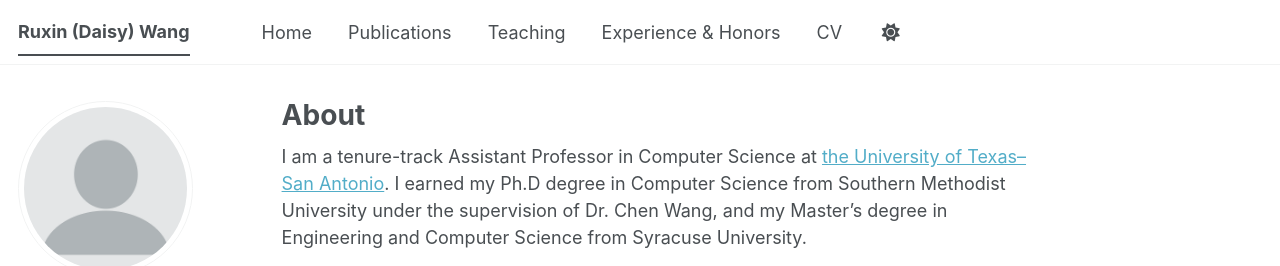
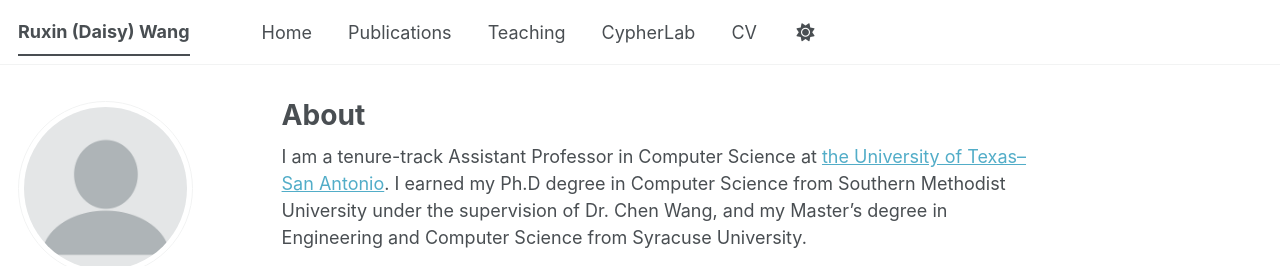
Before and after one commit to DaisyWang00/DaisyWang00.github.io, a Jekyll site: the page built from _pages/about.md, in a window 1280 px wide. Shown: the top 266 px of the page. Built offline with Jekyll 4.4.1, drawn with Linux system fonts in a browser that asks for light colours; some web fonts are replaced; a script bundle is joined from its source files by our own code; library files that are not in the unit come from our copies.

Commit message:
Update navigation.yml

```diff
--- a/_data/navigation.yml
+++ b/_data/navigation.yml
@@ -20,7 +20,7 @@ main:
   - title: "Teaching"
     url: /teaching/
 
-  - title: "Experience & Honors"
+  - title: "CypherLab"
     url: /year-archive/
 
   #- title: "CypherLab"
```
